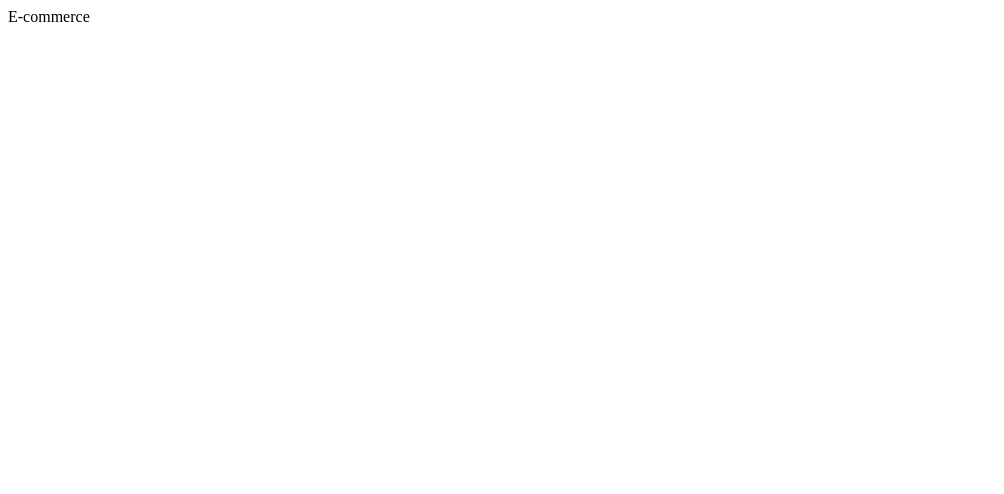
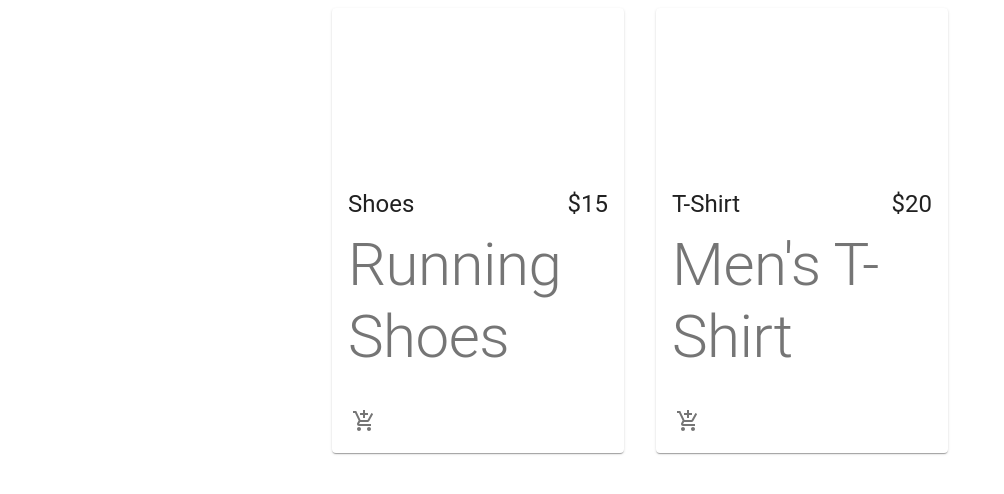
Before and after one commit to rishkwal/e-commerce, a React (Create React App) app: page / in a window 1280 px wide. Shown: the top 494 px of the page, without its empty margins (0-1004 px from the left). Built offline with nearby package versions, Linux system fonts and the light colour scheme.

Commit message:
products styled and running

```diff
--- a/src/App.js
+++ b/src/App.js
@@ -1,9 +1,10 @@
 import React from 'react'
+import Products from './Components/Products/Products';
 
 function App() {
     return (
         <div>
-            E-commerce
+            <Products />
         </div>
     )
 }
--- a/src/Components/Products/Product/Product.jsx
+++ b/src/Components/Products/Product/Product.jsx
@@ -1,8 +1,11 @@
 import React from 'react';
 import { Card, CardMedia, CardContent, CardActions, Typography, IconButton} from '@material-ui/core';
-import { AddShoppingCart, CallMissedSharp } from '@material-ui/icons';
+import { AddShoppingCart } from '@material-ui/icons';
+import useStyles from './styles';
 
 function Product({product}) {
+    const classes = useStyles();
+
     return (
         <Card className ={classes.root}>
             <CardMedia className ={classes.media} images=''/>
--- /dev/null
+++ b/src/Components/Products/Product/styles.js
@@ -0,0 +1,19 @@
+import { makeStyles } from '@material-ui/core/styles';
+
+export default makeStyles(() => ({
+  root: {
+    maxWidth: '100%',
+  },
+  media: {
+    height: 0,
+    paddingTop: '56.25%', // 16:9
+  },
+  cardActions: {
+    display: 'flex',
+    justifyContent: 'flex-end',
+  },
+  cardContent: {
+    display: 'flex',
+    justifyContent: 'space-between',
+  },
+}));
--- a/src/Components/Products/Products.jsx
+++ b/src/Components/Products/Products.jsx
@@ -1,5 +1,6 @@
 import React from 'react';
-import Grid from '@material-ui/core';
+import { Grid } from '@material-ui/core';
+import Product from './Product/Product'
 
 const products = [
     {id: 1, name:'Shoes', description: 'Running Shoes', price:'$15'},
@@ -7,7 +8,8 @@ const products = [
 ]
 
 const Products = () => {
-    <main>
+    return(
+        <main>
         <Grid container justify ='center' spacing={4}>
             {products.map((product) => (
                 <Grid item key={product.id} xs={12} sm={6} md={4} lg={3}>
@@ -15,7 +17,9 @@ const Products = () => {
                     </Grid>
             ))}
         </Grid>
-    </main>
+        </main>
+    );
+
 }
 
 export default Products
```
